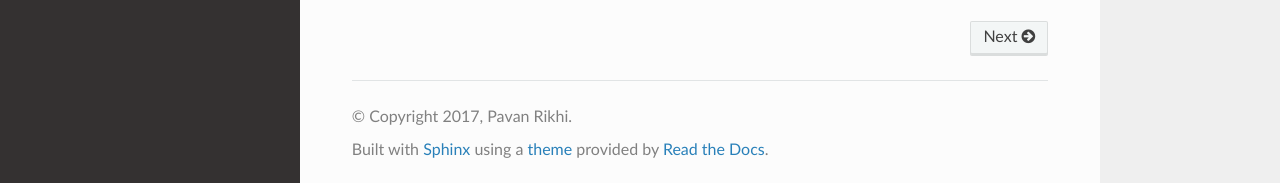
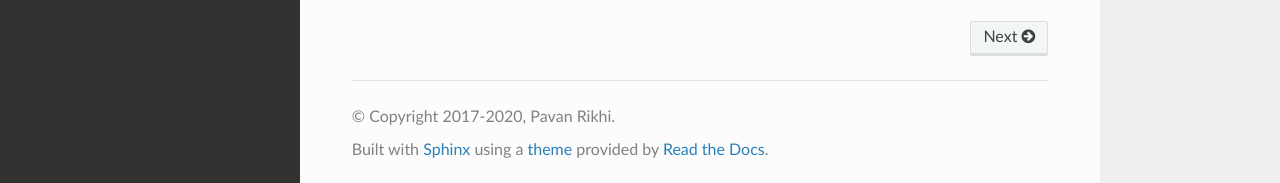
Before and after one commit to prikhi/sysadmintools, a Sphinx documentation site: the page built from docs/source/index.rst, in a window 1280 px wide and 900 px high, scrolled down 562 px. Shown: the part 714-897 px from the top of the window. Built offline with Sphinx 7.4.7 and the Read the Docs theme 2.0.0, drawn with Linux system fonts in a browser that asks for light colours.

Commit message:
docs: Upgrade Sphinx, Bump Copyright Years, Add Theme Extension

```diff
--- a/docs/source/conf.py
+++ b/docs/source/conf.py
@@ -31,8 +31,7 @@
 # Add any Sphinx extension module names here, as strings. They can be
 # extensions coming with Sphinx (named 'sphinx.ext.*') or your custom
 # ones.
-extensions = ['sphinx.ext.todo',
-    'sphinx.ext.mathjax']
+extensions = ['sphinx.ext.todo', 'sphinx.ext.mathjax', 'sphinx_rtd_theme']
 
 # Add any paths that contain templates here, relative to this directory.
 templates_path = ['_templates']
@@ -48,7 +47,7 @@
 
 # General information about the project.
 project = 'Acorn System Administration'
-copyright = '2017, Pavan Rikhi'
+copyright = '2017-2020, Pavan Rikhi'
 author = 'Pavan Rikhi'
 
 # The version info for the project you're documenting, acts as replacement for
--- a/requirements.txt
+++ b/requirements.txt
@@ -1,3 +1,3 @@
-Sphinx>=1.6,<2
+Sphinx>=2,<3
 sphinx_rtd_theme
 sphinx-autobuild
```
